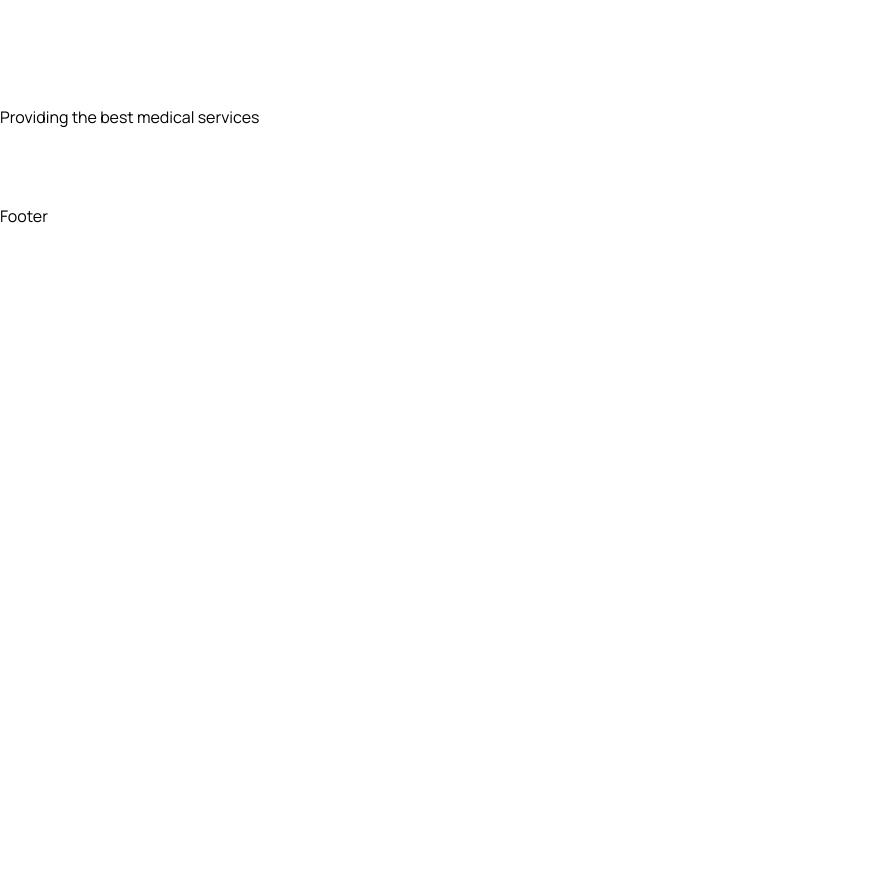
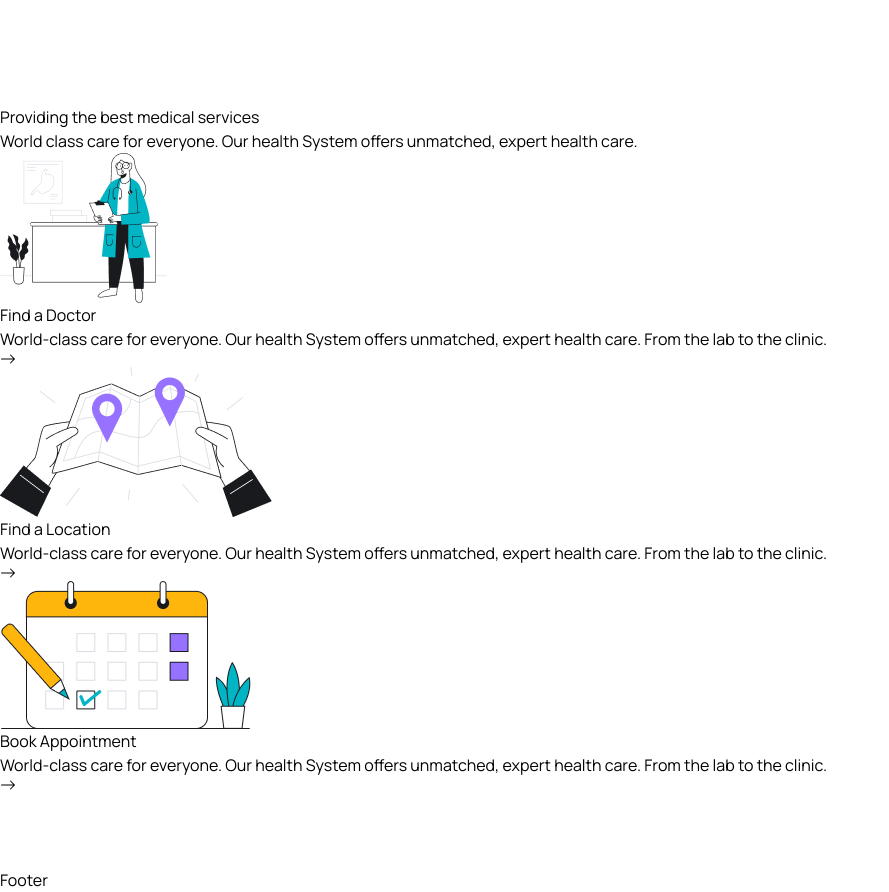
Before and after one commit to sweedalgharshi/medicare-mern, a React (Vite) app in the folder client/: page / in a window 1280 px wide. Shown: the part 1620-2512 px from the top of the page, without its empty margins (0-889 px from the left). Before the commit the page ends 1848 px from the top, so only its background shows below. Built offline with nearby package versions, Linux system fonts and the light colour scheme.

Commit message:
how it works sections

```diff
--- a/client/src/App.css
+++ b/client/src/App.css
@@ -18,6 +18,7 @@
   top: 0;
   left: 0;
   z-index: 9999;
+  background: white;
   box-shadow: 3px 3px -8px 3px #ddd;
 }
 
--- a/client/src/pages/Home.jsx
+++ b/client/src/pages/Home.jsx
@@ -1,6 +1,12 @@
+import { Link } from "react-router-dom";
 import heroImg01 from "../assets/images/hero-img01.png";
 import heroImg02 from "../assets/images/hero-img02.png";
 import heroImg03 from "../assets/images/hero-img03.png";
+import icon01 from "../assets/images/icon01.png";
+import icon02 from "../assets/images/icon02.png";
+import icon03 from "../assets/images/icon03.png";
+
+import { BsArrowRight } from "react-icons/bs";
 
 function Home() {
   return (
@@ -72,6 +78,77 @@
         <div className="container">
           <div className="lg:w-[470px] mx-auto">
             <h2 className="heading text-center">Providing the best medical services</h2>
+            <p className="text__para text-center">
+              World class care for everyone. Our health System offers unmatched, expert health care.
+            </p>
+          </div>
+
+          <div className="grid grid-cols-1 md:grid-cols-2 lg:grid-cols-3 gap-5 lg:gap-[30px] mt-[30px] lg:mt-[55px]">
+            <div className="py-[30px] px-5">
+              <div className="flex items-center justify-center">
+                <img src={icon01} alt="" />
+              </div>
+
+              <div className="mt-[30px]">
+                <h2 className="text-[26px] leading-9 text-headingColor font-[700] text-center">
+                  Find a Doctor
+                </h2>
+                <p className="text-[16px] leading-7 text-textColor font-[400] mt-4 text-center">
+                  World-class care for everyone. Our health System offers unmatched, expert health
+                  care. From the lab to the clinic.
+                </p>
+                <Link
+                  to="/doctors"
+                  className="w-[44px] h-[44px] rounded-full border border-solid border-[#181A1E] mt-[30px] mx-auto flex items-center justify-center group hover:bg-primaryColor hover:border-none"
+                >
+                  <BsArrowRight className="group-hover:text-white w-6 h-5" />
+                </Link>
+              </div>
+            </div>
+
+            <div className="py-[30px] px-5">
+              <div className="flex items-center justify-center">
+                <img src={icon02} alt="" />
+              </div>
+
+              <div className="mt-[30px]">
+                <h2 className="text-[26px] leading-9 text-headingColor font-[700] text-center">
+                  Find a Location
+                </h2>
+                <p className="text-[16px] leading-7 text-textColor font-[400] mt-4 text-center">
+                  World-class care for everyone. Our health System offers unmatched, expert health
+                  care. From the lab to the clinic.
+                </p>
+                <Link
+                  to="/doctors"
+                  className="w-[44px] h-[44px] rounded-full border border-solid border-[#181A1E] mt-[30px] mx-auto flex items-center justify-center group hover:bg-primaryColor hover:border-none"
+                >
+                  <BsArrowRight className="group-hover:text-white w-6 h-5" />
+                </Link>
+              </div>
+            </div>
+
+            <div className="py-[30px] px-5">
+              <div className="flex items-center justify-center">
+                <img src={icon03} alt="" />
+              </div>
+
+              <div className="mt-[30px]">
+                <h2 className="text-[26px] leading-9 text-headingColor font-[700] text-center">
+                  Book Appointment
+                </h2>
+                <p className="text-[16px] leading-7 text-textColor font-[400] mt-4 text-center">
+                  World-class care for everyone. Our health System offers unmatched, expert health
+                  care. From the lab to the clinic.
+                </p>
+                <Link
+                  to="/doctors"
+                  className="w-[44px] h-[44px] rounded-full border border-solid border-[#181A1E] mt-[30px] mx-auto flex items-center justify-center group hover:bg-primaryColor hover:border-none"
+                >
+                  <BsArrowRight className="group-hover:text-white w-6 h-5" />
+                </Link>
+              </div>
+            </div>
           </div>
         </div>
       </section>
```
